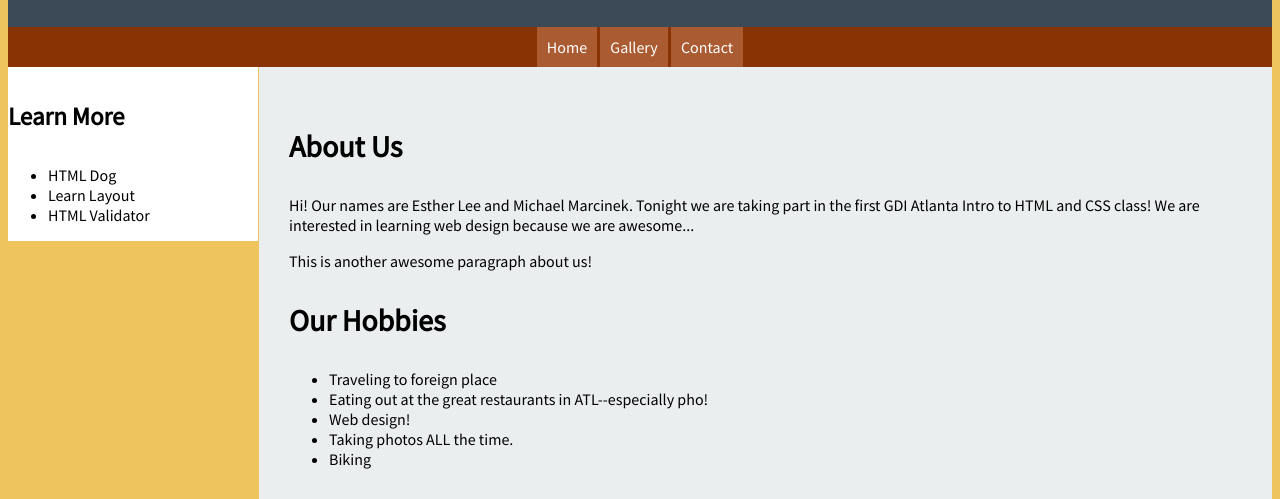
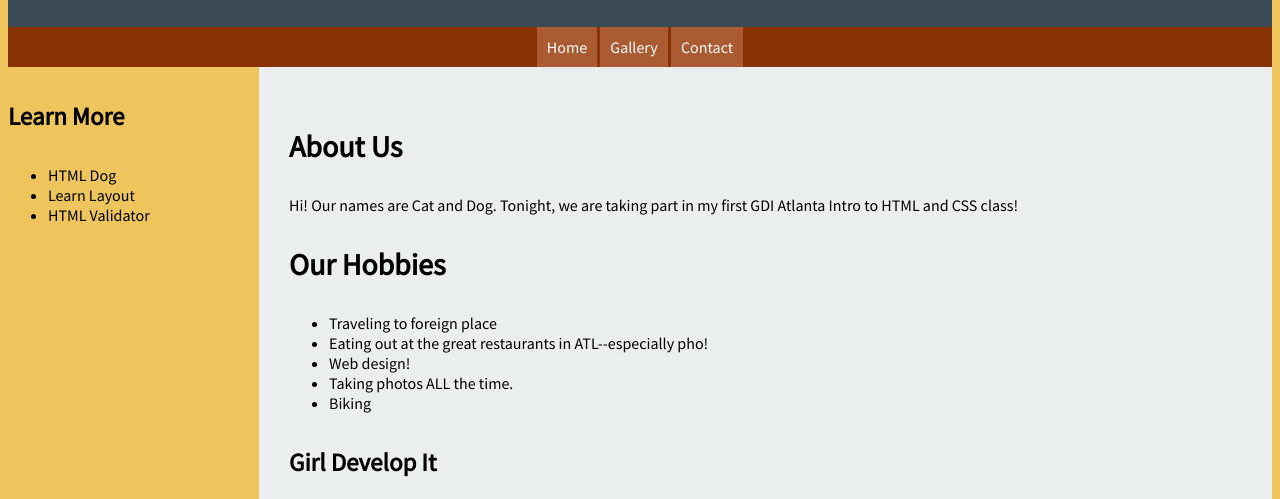
Before and after one commit to estroid/HTML-CSS-site, a plain HTML site: page index.html in a window 1280 px wide. Shown: the part 288-787 px from the top of the page. Drawn offline with Linux system fonts and the light colour scheme.

Commit message:
fix aside and text

```diff
--- a/index.html
+++ b/index.html
@@ -1,6 +1,5 @@
 <!DOCTYPE html>
 <html>
-
 <head>
 	<title> GD CLASS 3: MORE CSS Class </title>
 	<link href="styles.css" rel="stylesheet">
@@ -10,9 +9,7 @@
 
 <header>
 	<h1> Our First Web Page! </h1>
-
 	<img src="images/computer.png" alt="computer on a desk">
-
 	<h2> Winter 2015 Girl Develop It Class </h2>
 </header>
 
@@ -22,9 +19,7 @@
 		<li> <a href="gallery.html"> Gallery </a> </li>
 		<li> <a href="contact.html"> Contact </a> </li>
 	</ul>
-
 <!-- THIS IS HOW YOU INCLUDE COMMENTS IN HTML -->
-
 </nav>
 
 <!-- THIS IS HOW YOU MAKE A SIDEBAR -->
@@ -41,9 +36,7 @@
 <section>
 	<h3> About Us </h3>
 
-	<p> Hi! Our names are Esther Lee and Michael Marcinek. Tonight we are taking part in the first GDI Atlanta Intro to HTML and CSS class! We are interested in learning web design because we are awesome... </p>
-
-	<p> This is another awesome paragraph about us! </p>
+	<p> Hi! Our names are Cat and Dog. Tonight, we are taking part in my first GDI Atlanta Intro to HTML and CSS class!</p>
 
 	<h3> Our Hobbies </h3>
 
@@ -72,11 +65,5 @@
 		<a href="#"> <img src="images/twitter.png" alt="twitter tweetie bird"> </a>
 		<a href="#"><img src="images/linkedin.png" alt="linkedin banner"> </a>
 </footer>
-
-
-
-
-
-
 	</body>
 </html>
--- a/styles.css
+++ b/styles.css
@@ -86,7 +86,7 @@ a:hover {
 /* SIDEBAR */
 
 aside {
-	background-color:white;
+	background-color: #EEC45D;
 	width:250px;
 	float:left;
 	border-right:1px solid #eec45d;
```
Lines whose indentation alone changed are shown as unchanged.
